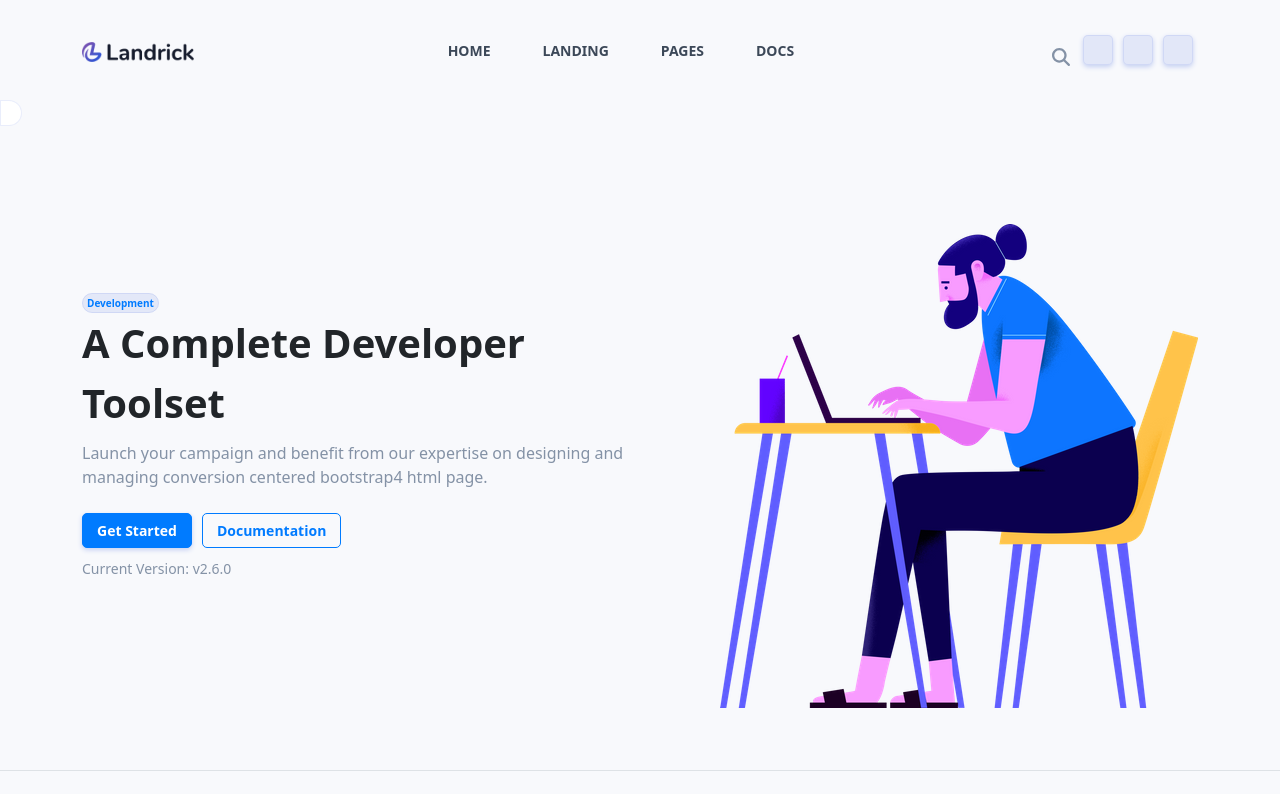
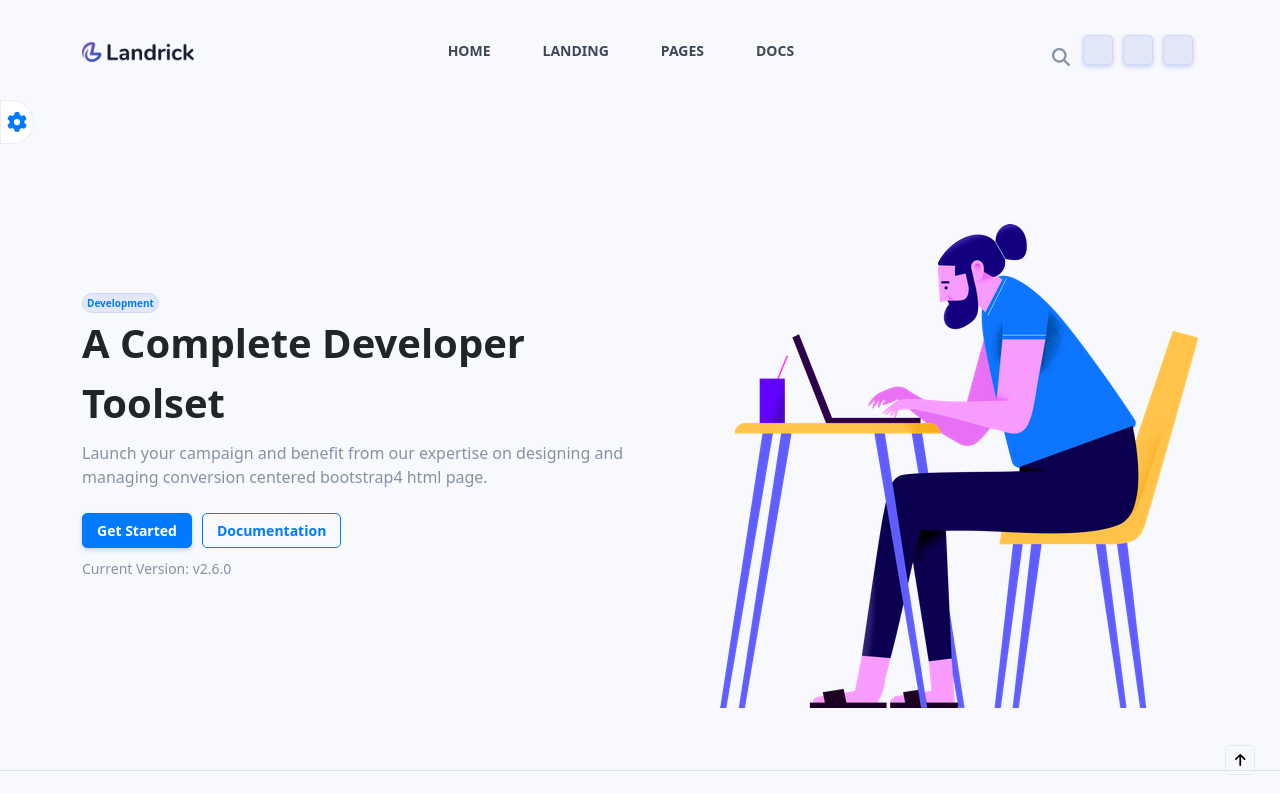
Before and after one commit to DavideLopez/proj-html-vuejs, a Vue app: page / in a window 1280 px wide. Shown: the top 794 px of the page. Built offline with nearby package versions, Linux system fonts and the light colour scheme.

Commit message:
fix pulsante scroll top

```diff
--- a/src/App.vue
+++ b/src/App.vue
@@ -1,7 +1,7 @@
 <template>
   <div id="app">
 
-    <button class="settings-btn"><i class="fa-solid fa-gear"></i></button>
+    <button class="settings-btn"><font-awesome-icon icon="fa-solid fa-gear"></font-awesome-icon></button>
 
     <TheHeader />
     <SponsorLinks />
@@ -37,7 +37,7 @@ export default {
 
   .settings-btn {
     margin: 0;
-    padding: 0;
+    padding: 6px;
     border: none;
     position: fixed;
     left: 0;
@@ -46,7 +46,7 @@ export default {
     border: 1px solid $btn-grey;
     border-radius: 0 50px 50px 0;
     color: $secondary;
-    font-size: 16px;
+    font-size: 20px;
 
       i {
         padding: 10px;
--- a/src/components/TheFooter.vue
+++ b/src/components/TheFooter.vue
@@ -55,7 +55,7 @@
         <LowFooter />
 
         <!--BOTTONE CHE SCROLLA IN CIMA ALLA PAGINA-->
-        <!-- <button class="scroll-btn square-btn" @click="toTheTop()"><i class="fa-solid fa-arrow-up"></i></button> -->
+        <button class="scroll-btn square-btn" @click="toTheTop()"><font-awesome-icon icon="fa-solid fa-arrow-up"></font-awesome-icon></button>
     </div>
 </template>
 
@@ -137,7 +137,7 @@ export default {
             }
         }
 
-        //LINKS SECTION - II, III COL
+        //LINKS SECTION
         li {
             padding-top: 8px;
 
@@ -153,7 +153,7 @@ export default {
             }
         }
 
-        //NEWSLETTER SECTION - IV COL
+        //NEWSLETTER SECTION
         .asterisk-sign {
             color: $reddish;
         }
--- a/src/main.js
+++ b/src/main.js
@@ -8,13 +8,13 @@ import { library } from '@fortawesome/fontawesome-svg-core'
 
 /* import font awesome icon component */
 import { FontAwesomeIcon } from '@fortawesome/vue-fontawesome'
-import { faAngleDown, faChevronRight, faHeart, faMagnifyingGlass,faLayerGroup, faDisplay, faArrowsToEye, faMaximize } from '@fortawesome/free-solid-svg-icons'
+import { faAngleDown, faChevronRight, faHeart, faMagnifyingGlass,faLayerGroup, faDisplay, faArrowsToEye, faMaximize, faGear, faArrowUp } from '@fortawesome/free-solid-svg-icons'
 import { faCircleCheck, faCopyright, faUser } from '@fortawesome/free-regular-svg-icons'
 import { faFacebook, faGithub, faStackOverflow } from '@fortawesome/free-brands-svg-icons'
 
 
 /* add icons to the library */
-library.add(faMagnifyingGlass,faUser,faGithub,faStackOverflow,faHeart,faCopyright,faAngleDown,faChevronRight, faLayerGroup, faDisplay, faArrowsToEye, faMaximize, faFacebook,faCircleCheck)
+library.add(faMagnifyingGlass,faUser,faGithub,faStackOverflow,faHeart,faCopyright,faAngleDown,faChevronRight, faLayerGroup, faDisplay, faArrowsToEye, faMaximize, faFacebook,faCircleCheck,faGear,faArrowUp)
 
 
 Vue.component('font-awesome-icon', FontAwesomeIcon)
```
